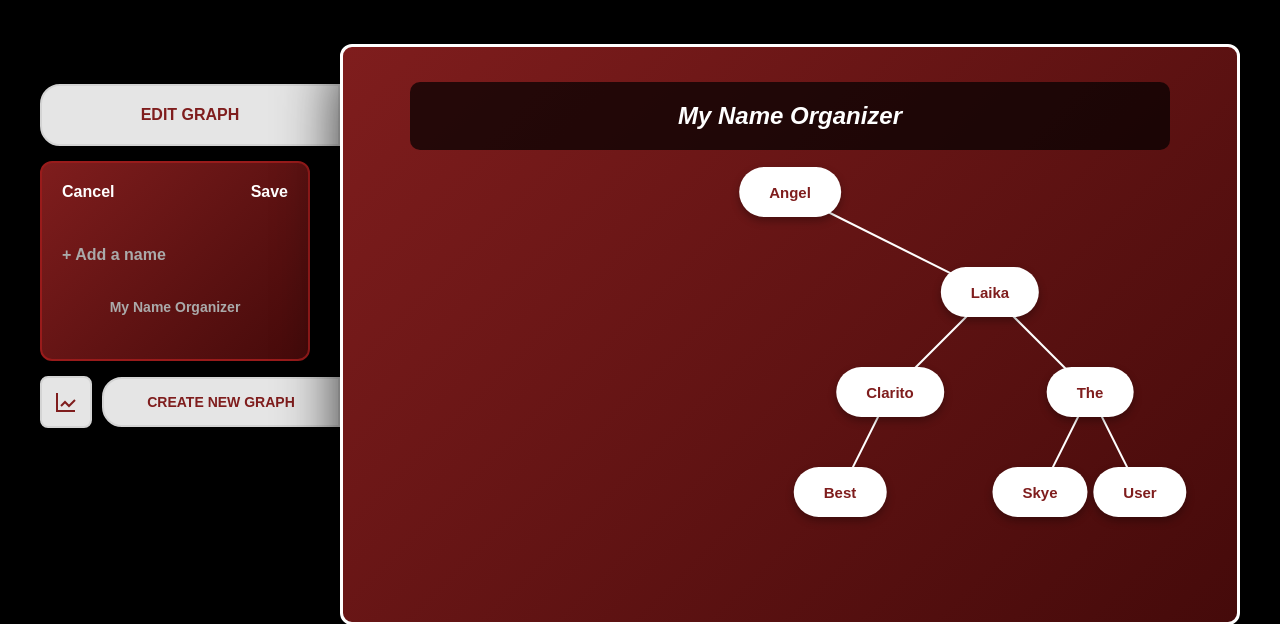
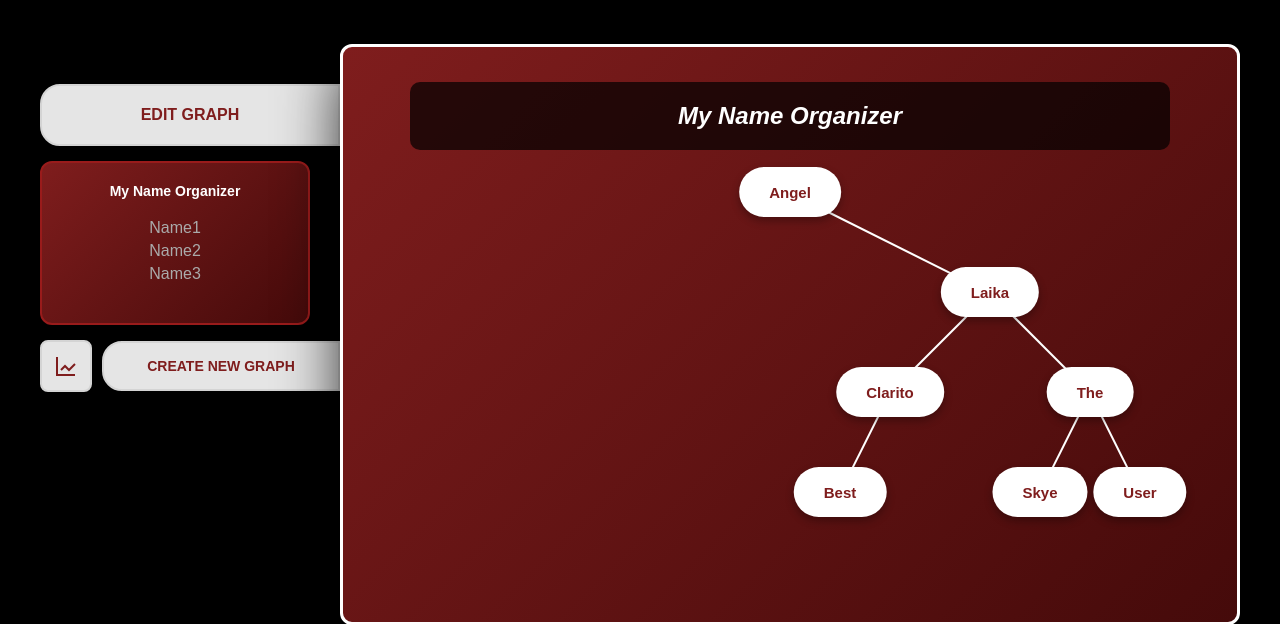
Before and after one commit to Rotten120/DSA_Group_Project, a Flask app: page /binary-search-tree in a window 1280 px wide. Shown: the part 74-698 px from the top of the page. Run offline with Flask 3, Linux system fonts and the light colour scheme.

Commit message:
Add: Node List  and Node List elements in binary-search-tree/sidebar.css and sidebar.html

```diff
--- a/static/css/binary-search-tree/sidebar.css
+++ b/static/css/binary-search-tree/sidebar.css
@@ -22,23 +22,16 @@
     background: linear-gradient(135deg, #7f1d1d 0%, #450a0a 100%);
     border: 2px solid #991b1b;
     border-radius: 12px;
-    padding: 20px;
+    padding: 20px 10px;
     text-align: center;
     display: flex;
     flex-direction: column;
     align-items: center;
-    justify-content: space-between;
-    min-height: 200px;
+    justify-content: flex-start;
+
+    min-height: 150px;
     width: 270px;
     color: white;
-}
-
-.name-organizer {
-    display: flex;
-    flex-direction: column;
-    gap: 12px;
-    text-align: left;
-    flex-grow: 1;
 }
 
 .name-organizer-top {
@@ -47,6 +40,7 @@
     font-weight: bold;
     font-size: 16px;
     margin-bottom: 20px;
+    width: 100%;
 }
 
 .name-organizer-list {
@@ -54,14 +48,14 @@
     display: flex;
     flex-direction: column;
     gap: 8px;
-    flex-grow: 1;
+    width: 100%;
 }
 
 .add-name {
     font-weight: bold;
     cursor: pointer;
     text-align: left;
-    margin-bottom: 15px;
+    margin-top: 15px;
     color: #AAAAAA;
 }
 
@@ -69,10 +63,16 @@
     text-align: center;
     padding-top: 0px;
     margin-top: 0px;
-    margin-bottom: 20px;
+    margin-bottom: 10px;
     font-weight: bold;
     font-size: 14px;
     color: #AAAAAA;
+}
+
+.list-item {
+    color: #AAAAAA;
+    text-align: center;
+    font-size: 16px;
 }
 
 .graph-icon {
@@ -85,6 +85,8 @@
     gap: 4px;
     padding: 8px;
     margin-bottom: 15px;
+    margin-top: auto;
+    margin-bottom: auto;
 }
 
 .graph-icon-cell {
@@ -97,6 +99,38 @@
     font-weight: bold;
     font-size: 14px;
     letter-spacing: 1px;
+    margin-bottom: auto;
+}
+
+/*Node List*/
+
+#node-listOrganizer_OutsideBox {
+    width: 100%;
+    margin-top: -10px;
+    display: flex;
+    flex-direction: column;
+    align-items: center;
+}
+
+#node-listOrganizer_OutsideBox .graph-name {
+    color: white;
+    margin-top: 15px;
+    margin-bottom: 5px;
+}
+#node-listOrganizer_InsideBox {
+    width: 100%;
+    height: 100%;
+    flex-grow: 1;
+    display: flex;
+    flex-direction: column;
+}
+
+#nodee-listOrganizer_InsideBox .name-organizer-list {
+    flex-grow: 1;
+}
+#node-listOrganizer_InsideBox .graph-name {
+    color: #AAAAAA;
+    margin-top: 20px;
 }
 
 .create-button-container {
--- a/templates/components/binary-search-tree/sidebar.html
+++ b/templates/components/binary-search-tree/sidebar.html
@@ -12,7 +12,7 @@
             <div class="saved-graph-text">NO SAVED GRAPH</div>
         </div>
 
-        <div id="nameOrganizer" style="display:flex; width: 100%; flex-direction: column;">   <!-- CHANGE style="display:flex; to style="display:none;-->
+        <div id="node-listOrganizer" style="display:none; width: 100%; flex-direction: column;">   <!-- CHANGE style="display:flex; to style="display:none;-->
 
             <div class="name-organizer-top" style="display:flex; justify-content:space-between; width:100%;">
                 <span class="cancel-btn" style="cursor:pointer; font-weight:bold;">Cancel</span>
@@ -35,6 +35,19 @@
 
         </div>
 
+    <div id="node-listOrganizer_OutsideBox" style="display:flex; flex-direction: column; align-items: center;"> <!-- CHANGE style="display:flex; to style="display:none;-->
+        <div class="graph-name" id="graphTitle_Outside" style="margin-top: 10px; margin-bottom: 5px;">
+
+            My Name Organizer
+        </div>
+        <div class="name-organizer-list" id="nameList_Outside" style="display:flex; flex-direction:column; gap:5px; margin-bottom: 20px;">
+            <div class="list-item">Name1</div>
+            <div class="list-item">Name2</div>
+            <div class="list-item">Name3</div>
+
+        </div>
+    </div>
+
     </div>
 
     <div class="create-button-container">
```
